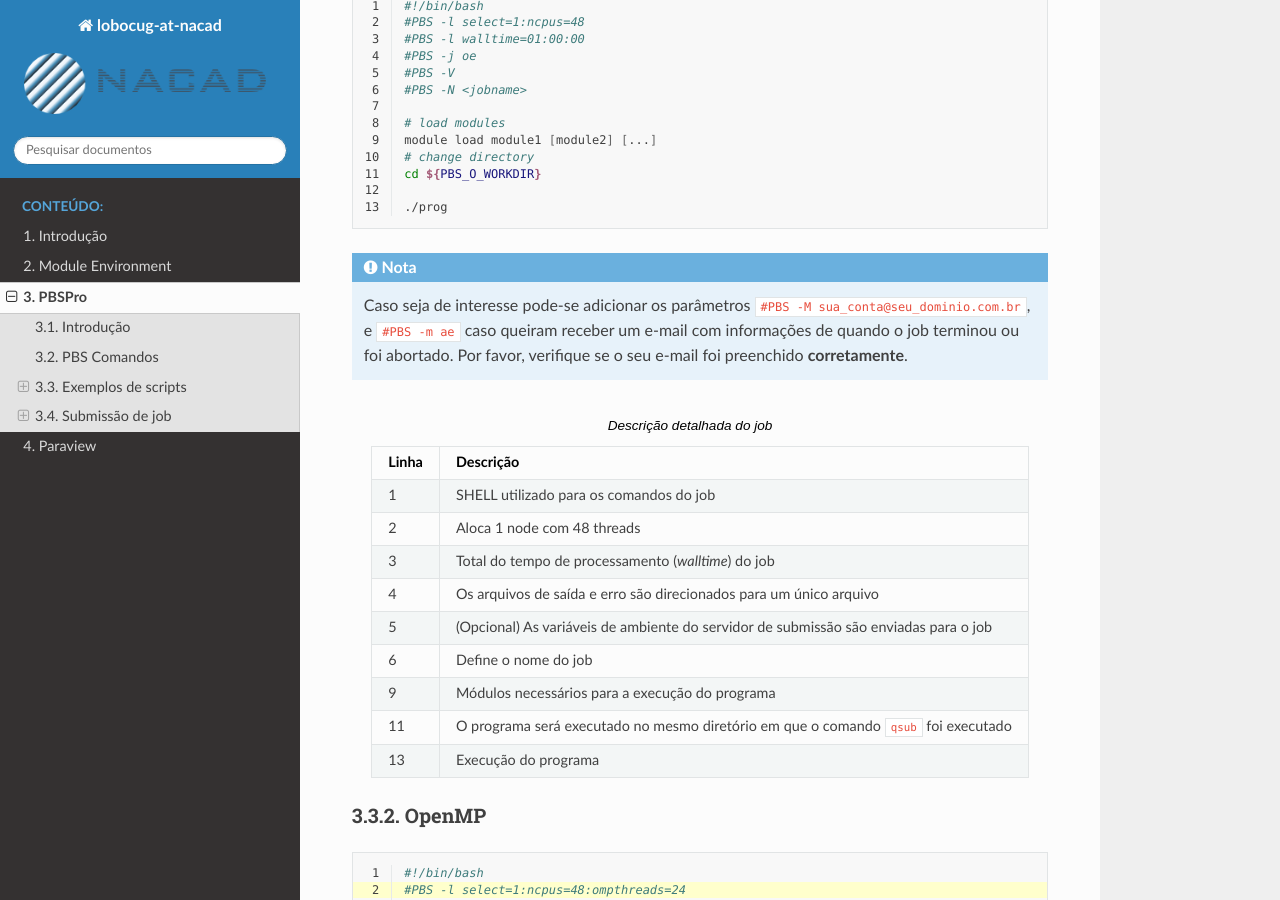
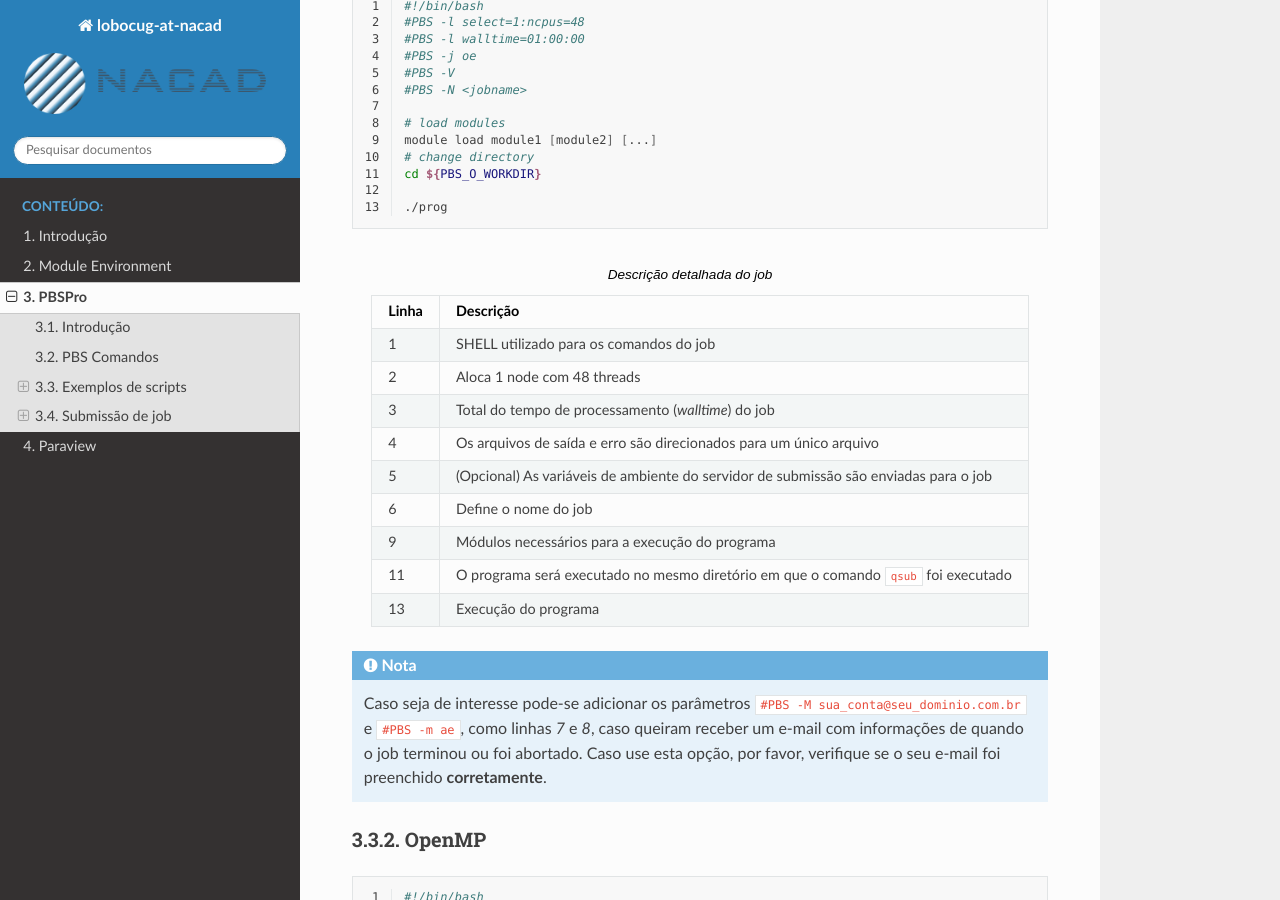
Before and after one commit to NACAD-COPPE-UFRJ/loboc-userguide, a Sphinx documentation site: the page built from docs/source/ug/pbs.rst, in a window 1280 px wide and 900 px high, scrolled down 1272 px. Built offline with Sphinx 7.4.7 and the Read the Docs theme 2.0.0, drawn with Linux system fonts in a browser that asks for light colours; part of the change alters nothing that is shown; some of the changed text lies outside the part shown.

```diff
--- a/docs/source/ug/pbs.rst
+++ b/docs/source/ug/pbs.rst
@@ -68,10 +68,6 @@ O script abaixo pode ser usado como base para qualquer tipo de aplicação.
 
    ./prog
 
-.. note::
-
-   Caso seja de interesse pode-se adicionar os parâmetros ``#PBS -M sua_conta@seu_dominio.com.br``, e ``#PBS -m ae`` caso queiram receber um e-mail com informações de quando o job terminou ou foi abortado. Por favor, verifique se o seu e-mail foi preenchido **corretamente**.
-
 .. list-table:: Descrição detalhada do job
    :align: center
    :header-rows: 1
@@ -96,6 +92,10 @@ O script abaixo pode ser usado como base para qualquer tipo de aplicação.
      - O programa será executado no mesmo diretório em que o comando ``qsub`` foi executado
    * - 13
      - Execução do programa
+
+.. note::
+
+   Caso seja de interesse pode-se adicionar os parâmetros ``#PBS -M sua_conta@seu_dominio.com.br`` e ``#PBS -m ae``, como linhas *7* e *8*, caso queiram receber um e-mail com informações de quando o job terminou ou foi abortado. Caso use esta opção, por favor, verifique se o seu e-mail foi preenchido **corretamente**.
 
 OpenMP
 ------
@@ -155,7 +155,7 @@ MPI
 
 .. hint::
 
-   Se o seu programa usufrui dos threads os parâmetros ``mpiprocs`` e ``ompthreads`` podem ser modificados para ``:mpiprocs=48`` ou  ``:ompthreads=48``, caso contrário mantenham como ``24``.
+   Se o seu programa usufrui dos threads, os parâmetros ``mpiprocs`` e ``ompthreads`` podem ser modificados para ``:mpiprocs=48`` ou  ``:ompthreads=48`` ou **omitidos**, caso contrário mantenham como ``24``.
 
 Submissão de job
 ================
```
Also changed, not shown: 5 other files.
